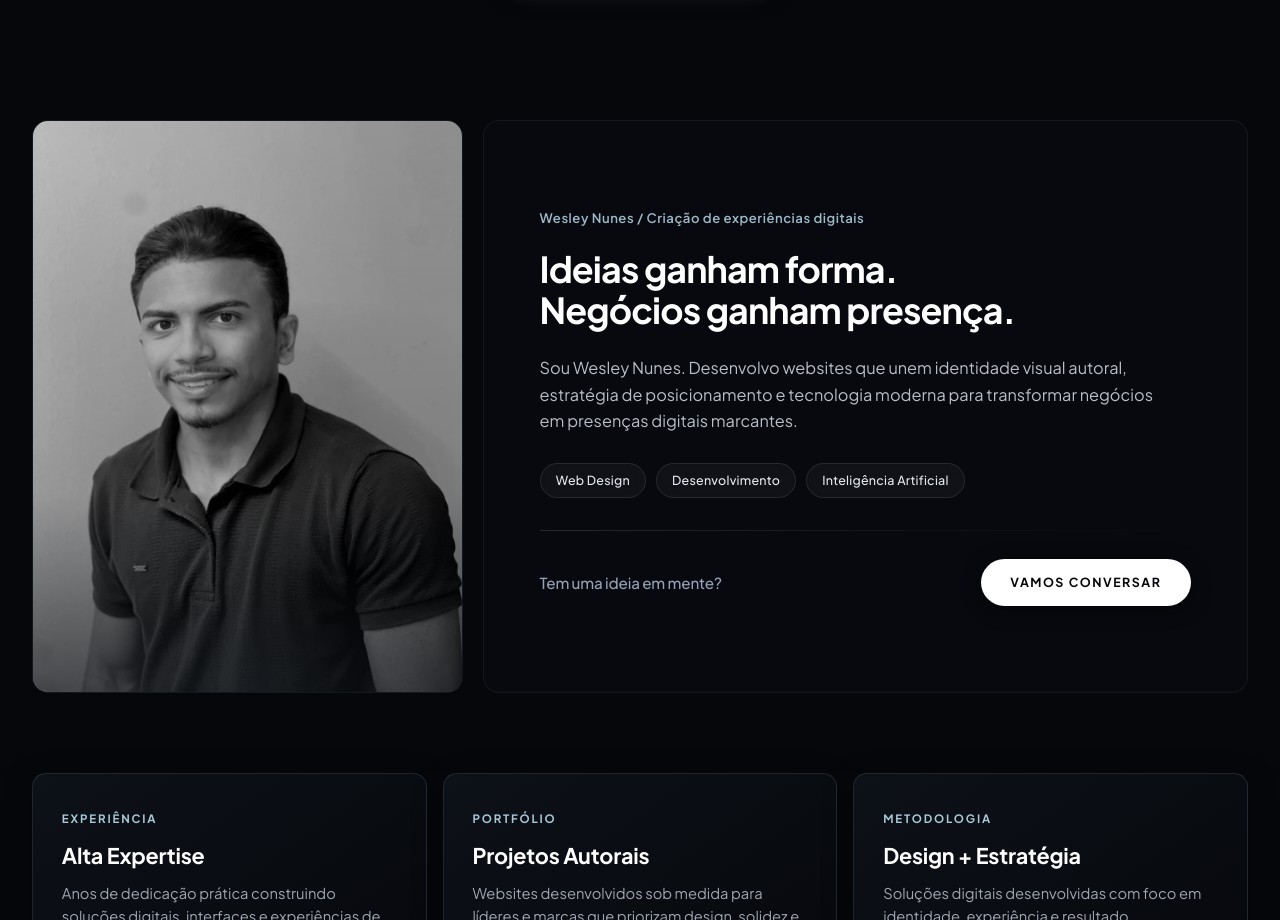
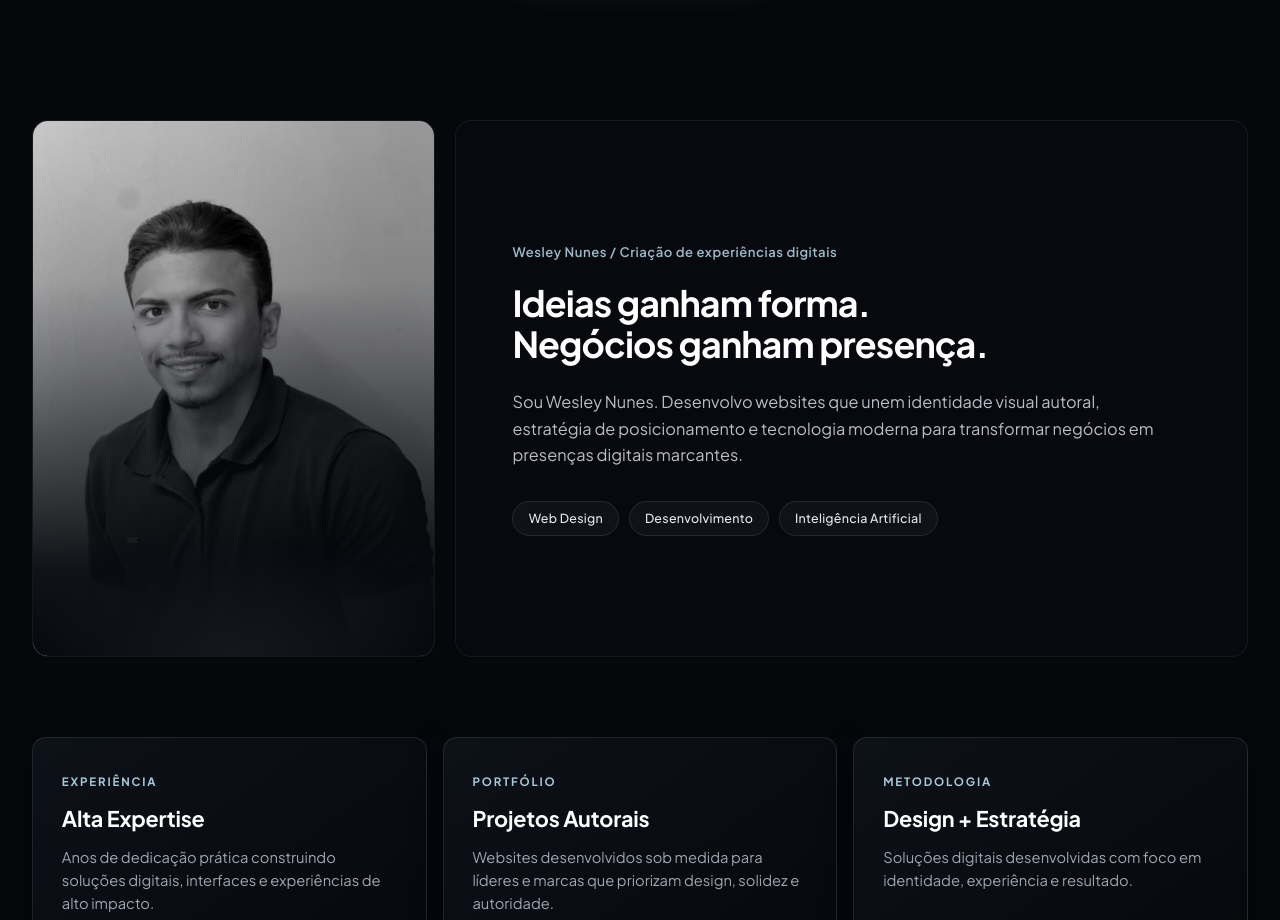
Before and after one commit to wesleynunesc1/wesleynunes, a React (Vite) app: page / in a window 1280 px wide. Shown: the part 2080-3000 px from the top of the page. Built offline with nearby package versions, Linux system fonts and the light colour scheme.

Commit message:
perf: simplify mobile animations and refine about portrait

```diff
--- a/src/components/AboutProfileCard.css
+++ b/src/components/AboutProfileCard.css
@@ -1,7 +1,7 @@
 /* ==========================================================================
    ABOUT / APRESENTAÇÃO PESSOAL - WESLEY NUNES
-   Desktop: Layout editorial premium com 2 cards lado a lado (~40% foto, ~60% texto)
-   Mobile: Card único vertical com retrato B&W dominante no topo e iluminação sutil
+   Desktop: Layout editorial premium com 2 cards lado a lado (Foto 34%, Info 66%)
+   Mobile: Card único vertical com retrato B&W integrado ao fundo, deslocado à direita
    ========================================================================== */
 
 .about-profile-section {
@@ -19,10 +19,11 @@
 
 /* ==========================================================================
    DESKTOP GRID (Dois Cards Independentes Lado a Lado)
+   Referência solicitada: Fotografia 34% / Informações 66% (descontando o gap de 20px)
    ========================================================================== */
 .about-desktop-grid {
   display: grid;
-  grid-template-columns: 0.72fr 1.28fr; /* Proporção ~36% / ~64% elegante */
+  grid-template-columns: calc(34% - 10px) calc(66% - 10px);
   gap: 20px;
   align-items: stretch;
 }
@@ -38,7 +39,7 @@
   border-radius: 16px;
   overflow: hidden;
   border: 1px solid rgba(169, 200, 216, 0.08);
-  min-height: 520px;
+  min-height: 470px;
   display: flex;
 }
 
@@ -46,6 +47,7 @@
   position: relative;
   width: 100%;
   height: 100%;
+  overflow: hidden;
 }
 
 .about-photo-wrapper picture {
@@ -54,40 +56,44 @@
   height: 100%;
 }
 
+/* Enquadramento: rosto completamente visível (cabeça, testa, olhos, queixo e ombros) e deslocado à direita */
 .about-editorial-img {
   width: 100%;
   height: 100%;
   object-fit: cover;
-  object-position: center 15%; /* Foco editorial no olhar e rosto */
+  object-position: 75% 10%; /* Deslocado um pouco mais para a direita com foco na cabeça e ombros */
   display: block;
-  filter: grayscale(100%) contrast(1.12) brightness(0.9);
+  filter: grayscale(100%) contrast(1.1) brightness(0.92);
   transition: transform 0.6s cubic-bezier(0.16, 1, 0.3, 1), filter 0.6s ease;
 }
 
 .about-photo-card:hover .about-editorial-img {
   transform: scale(1.02);
-  filter: grayscale(100%) contrast(1.15) brightness(0.95);
+  filter: grayscale(100%) contrast(1.12) brightness(0.96);
 }
 
+/* Degradê natural de baixo para cima apagando a imagem suavemente para o fundo do card */
 .about-photo-vignette {
   position: absolute;
   inset: 0;
   background: linear-gradient(
-    180deg,
-    rgba(5, 7, 11, 0.05) 0%,
-    rgba(5, 7, 11, 0.2) 65%,
-    rgba(5, 7, 11, 0.65) 100%
+    0deg,
+    #07090E 0%,
+    rgba(7, 9, 14, 0.95) 16%,
+    rgba(7, 9, 14, 0.6) 42%,
+    rgba(7, 9, 14, 0.18) 70%,
+    transparent 100%
   );
   pointer-events: none;
 }
 
-/* Discret atmospheric ice-blue illumination */
+/* Iluminação atmosférica azul-gelo sutil e estática */
 .about-photo-glow {
   position: absolute;
   bottom: 0;
   left: 0;
   right: 0;
-  height: 140px;
+  height: 120px;
   background: radial-gradient(
     ellipse at 50% 100%,
     rgba(169, 200, 216, 0.08) 0%,
@@ -105,7 +111,7 @@
   border: 1px solid rgba(169, 200, 216, 0.08);
   display: flex;
   align-items: center;
-  padding: 3.5rem 3.5rem;
+  padding: 3.2rem 3.5rem;
 }
 
 .about-card-body {
@@ -148,8 +154,8 @@
   font-weight: 400;
   line-height: 1.65;
   color: #B8BEC7;
-  margin: 0 0 1.75rem;
-  max-width: 640px;
+  margin: 0 0 2rem;
+  max-width: 660px;
 }
 
 /* 4. Categorias / Tags */
@@ -157,7 +163,6 @@
   display: flex;
   flex-wrap: wrap;
   gap: 0.6rem;
-  margin-bottom: 2rem;
 }
 
 .about-tag-pill {
@@ -173,76 +178,16 @@
   backdrop-filter: blur(8px);
 }
 
-/* 5. Linha Divisória Integrada */
-.about-divider {
-  width: 100%;
-  height: 1px;
-  background: linear-gradient(
-    90deg,
-    rgba(169, 200, 216, 0.16) 0%,
-    rgba(169, 200, 216, 0.04) 70%,
-    transparent 100%
-  );
-  margin-bottom: 1.75rem;
-}
-
-/* 6. CTA Final Elegante */
-.about-footer-row {
-  display: flex;
-  align-items: center;
-  justify-content: space-between;
-  gap: 1.5rem;
-  flex-wrap: wrap;
-}
-
-.about-cta-prompt {
-  font-family: var(--font-sans);
-  font-size: 0.95rem;
-  font-weight: 500;
-  color: #94A3B8;
-  letter-spacing: -0.01em;
-}
-
-.about-btn-talk {
-  display: inline-flex;
-  align-items: center;
-  justify-content: center;
-  padding: 0.85rem 1.85rem;
-  background-color: #FFFFFF;
-  color: #05070B;
-  text-decoration: none;
-  border-radius: 9999px;
-  font-family: var(--font-sans);
-  font-size: 0.78rem;
-  font-weight: 700;
-  letter-spacing: 0.12em;
-  text-transform: uppercase;
-  transition: transform 0.25s cubic-bezier(0.16, 1, 0.3, 1),
-              background-color 0.25s ease,
-              box-shadow 0.25s ease;
-  box-shadow: 0 4px 18px rgba(0, 0, 0, 0.5);
-  white-space: nowrap;
-}
-
-.about-btn-talk:hover {
-  transform: translateY(-2px) scale(1.02);
-  background-color: #F1F5F9;
-  box-shadow: 0 8px 24px rgba(0, 0, 0, 0.65), 0 0 20px rgba(255, 255, 255, 0.2);
-}
-
-.about-btn-talk:active {
-  transform: scale(0.97);
-}
-
 /* ==========================================================================
    MOBILE RESPONSIVE (<= 768px)
-   - Top photo header dominates with clear facial framing (eyes high, hair in frame)
-   - Seamless gradient transition into dark card body
-   - Zero text overlapping the face
+   - Fotografia integrada ao fundo do card, posicionada mais à direita
+   - Rosto completamente visível, preservando cabeça e ombros
+   - Degradê natural de baixo para cima cobrindo a parte inferior
+   - Sem CTA final: card compacto e limpo
    ========================================================================== */
 @media (max-width: 768px) {
   .about-profile-section {
-    padding: 2rem 1rem 4rem;
+    padding: 2rem 1rem 3.5rem;
   }
 
   .about-desktop-grid {
@@ -252,20 +197,23 @@
   /* Single unified vertical card on mobile */
   .about-mobile-card {
     display: flex;
-    flex-direction: column;
     position: relative;
     width: 100%;
     background-color: #06080D;
     border-radius: 14px;
     overflow: hidden;
     border: 1px solid rgba(169, 200, 216, 0.08);
+    align-items: flex-end; /* Conteúdo ancorado na base */
+    min-height: 480px;
   }
 
-  /* Dedicated photo header on mobile */
-  .about-mobile-photo-header {
-    position: relative;
+  /* Fotografia de fundo integrada */
+  .about-mobile-bg-wrapper {
+    position: absolute;
+    inset: 0;
     width: 100%;
-    height: 280px;
+    height: 100%;
+    pointer-events: none;
     overflow: hidden;
   }
 
@@ -275,26 +223,27 @@
     height: 100%;
   }
 
-  /* Foto perfeitamente enquadrada: rosto no topo, olhos visíveis, olhar expressivo */
+  /* Posicionamento mobile específico: mais à direita, escala menor (contain/cover equilibrado), rosto 100% visível */
   .about-mobile-img {
     width: 100%;
     height: 100%;
     object-fit: cover;
-    object-position: 72% 8%; /* Enquadramento perfeito: testa, olhos e queixo nítidos */
+    object-position: 80% 4%; /* Deslocado para a direita e ancorado no topo para mostrar toda a cabeça e testa */
     display: block;
-    filter: grayscale(100%) contrast(1.12) brightness(0.85);
+    filter: grayscale(100%) contrast(1.1) brightness(0.72);
   }
 
-  /* Gradiente inferior suave que funde a foto com o corpo do card */
+  /* Degradê natural de baixo para cima: base escura para leitura perfeita, topo translúcido para o rosto */
   .about-mobile-vignette {
     position: absolute;
     inset: 0;
     background: linear-gradient(
-      180deg,
-      rgba(6, 8, 13, 0.05) 0%,
-      rgba(6, 8, 13, 0.25) 50%,
-      rgba(6, 8, 13, 0.85) 85%,
-      #06080d 100%
+      0deg,
+      #06080D 0%,
+      rgba(6, 8, 13, 0.98) 35%,
+      rgba(6, 8, 13, 0.82) 58%,
+      rgba(6, 8, 13, 0.35) 78%,
+      rgba(6, 8, 13, 0.1) 100%
     );
     pointer-events: none;
   }
@@ -302,26 +251,26 @@
   /* Iluminação atmosférica azul-gelo sutil */
   .about-mobile-glow {
     position: absolute;
-    bottom: -10px;
-    left: 20%;
-    right: 20%;
-    height: 60px;
+    bottom: 0;
+    left: 10%;
+    right: 10%;
+    height: 80px;
     background: radial-gradient(
       ellipse at 50% 100%,
-      rgba(169, 200, 216, 0.12) 0%,
+      rgba(169, 200, 216, 0.1) 0%,
       transparent 70%
     );
     pointer-events: none;
   }
 
+  /* Corpo com padding superior generoso para dar respiro ao rosto */
   .about-mobile-body {
     position: relative;
     z-index: 2;
-    padding: 1.25rem 1.35rem 1.75rem;
+    padding: 10rem 1.35rem 1.75rem;
     width: 100%;
     display: flex;
     flex-direction: column;
-    background-color: #06080D;
   }
 
   .about-tagline {
@@ -339,37 +288,15 @@
   .about-description {
     font-size: 0.86rem;
     line-height: 1.55;
-    margin-bottom: 1.25rem;
+    margin-bottom: 1.4rem;
   }
 
   .about-pill-tags {
     gap: 0.45rem;
-    margin-bottom: 1.25rem;
   }
 
   .about-tag-pill {
     font-size: 0.72rem;
     padding: 0.32rem 0.75rem;
   }
-
-  .about-divider {
-    margin-bottom: 1.25rem;
-  }
-
-  .about-footer-row {
-    flex-direction: column;
-    align-items: stretch;
-    gap: 0.85rem;
-  }
-
-  .about-cta-prompt {
-    font-size: 0.85rem;
-    text-align: center;
-  }
-
-  .about-btn-talk {
-    width: 100%;
-    padding: 0.8rem 1.2rem;
-    font-size: 0.75rem;
-  }
 }
--- a/src/components/AboutProfileCard.tsx
+++ b/src/components/AboutProfileCard.tsx
@@ -2,16 +2,12 @@ import React from 'react';
 import './AboutProfileCard.css';
 
 export const AboutProfileCard: React.FC = () => {
-  const whatsappUrl =
-    'https://wa.me/5588981957471?text=' +
-    encodeURIComponent('Olá, Wesley! Vi seu portfólio e gostaria de conversar sobre um projeto.');
-
   const tags = ['Web Design', 'Desenvolvimento', 'Inteligência Artificial'];
 
   return (
     <section id="sobre-mim" className="about-profile-section" aria-label="Sobre Wesley Nunes">
       <div className="about-profile-container">
-        {/* DESKTOP LAYOUT (>= 769px): Two distinct editorial cards side-by-side */}
+        {/* DESKTOP LAYOUT (>= 769px): Two distinct editorial cards side-by-side (Foto 34% / Info 66%) */}
         <div className="about-desktop-grid">
           {/* Left Card: Editorial B&W Photograph Only */}
           <div className="about-photo-card" aria-hidden="true">
@@ -26,8 +22,9 @@ export const AboutProfileCard: React.FC = () => {
                   decoding="async"
                 />
               </picture>
+              {/* Degradê natural de baixo para cima apagando a imagem suavemente */}
               <div className="about-photo-vignette" />
-              {/* Discrete static atmospheric ice-blue illumination */}
+              {/* Iluminação sutil estática */}
               <div className="about-photo-glow" />
             </div>
           </div>
@@ -60,31 +57,14 @@ export const AboutProfileCard: React.FC = () => {
                   </span>
                 ))}
               </div>
-
-              {/* 5. Linha Divisória Integrada */}
-              <div className="about-divider" />
-
-              {/* 6. CTA Final Elegante */}
-              <div className="about-footer-row">
-                <span className="about-cta-prompt">Tem uma ideia em mente?</span>
-                <a
-                  href={whatsappUrl}
-                  target="_blank"
-                  rel="noopener noreferrer"
-                  className="about-btn-talk"
-                  aria-label="VAMOS CONVERSAR no WhatsApp"
-                >
-                  VAMOS CONVERSAR
-                </a>
-              </div>
             </div>
           </div>
         </div>
 
-        {/* MOBILE LAYOUT (<= 768px): Unified vertical editorial card with prominent face at top */}
+        {/* MOBILE LAYOUT (<= 768px): Unified vertical card with photo integrated into background */}
         <div className="about-mobile-card">
-          {/* Top photograph container: strictly visual, face clear and prominent */}
-          <div className="about-mobile-photo-header" aria-hidden="true">
+          {/* Fotografia integrada ao fundo do card com degradê de baixo para cima */}
+          <div className="about-mobile-bg-wrapper" aria-hidden="true">
             <picture className="about-mobile-picture">
               <source media="(max-width: 768px)" srcSet="/wesley-nunes-bw-mobile.webp" type="image/webp" />
               <img
@@ -95,11 +75,12 @@ export const AboutProfileCard: React.FC = () => {
                 decoding="async"
               />
             </picture>
+            {/* Degradê vertical suave de baixo para cima integrando a foto ao fundo escuro */}
             <div className="about-mobile-vignette" />
             <div className="about-mobile-glow" />
           </div>
 
-          {/* Lower content section: well spaced, no text overlapping face */}
+          {/* Conteúdo sobreposto confortavelmente sem sobrepor o rosto */}
           <div className="about-mobile-body">
             {/* 1. Identificação Superior (Normal case) */}
             <span className="about-tagline">
@@ -126,23 +107,6 @@ export const AboutProfileCard: React.FC = () => {
                 </span>
               ))}
             </div>
-
-            {/* 5. Linha Divisória Integrada */}
-            <div className="about-divider" />
-
-            {/* 6. CTA Final Elegante */}
-            <div className="about-footer-row">
-              <span className="about-cta-prompt">Tem uma ideia em mente?</span>
-              <a
-                href={whatsappUrl}
-                target="_blank"
-                rel="noopener noreferrer"
-                className="about-btn-talk"
-                aria-label="VAMOS CONVERSAR no WhatsApp"
-              >
-                VAMOS CONVERSAR
-              </a>
-            </div>
           </div>
         </div>
       </div>
```
Also changed, not shown: src/components/AmbientBackground.css (+12 -0 lines).
